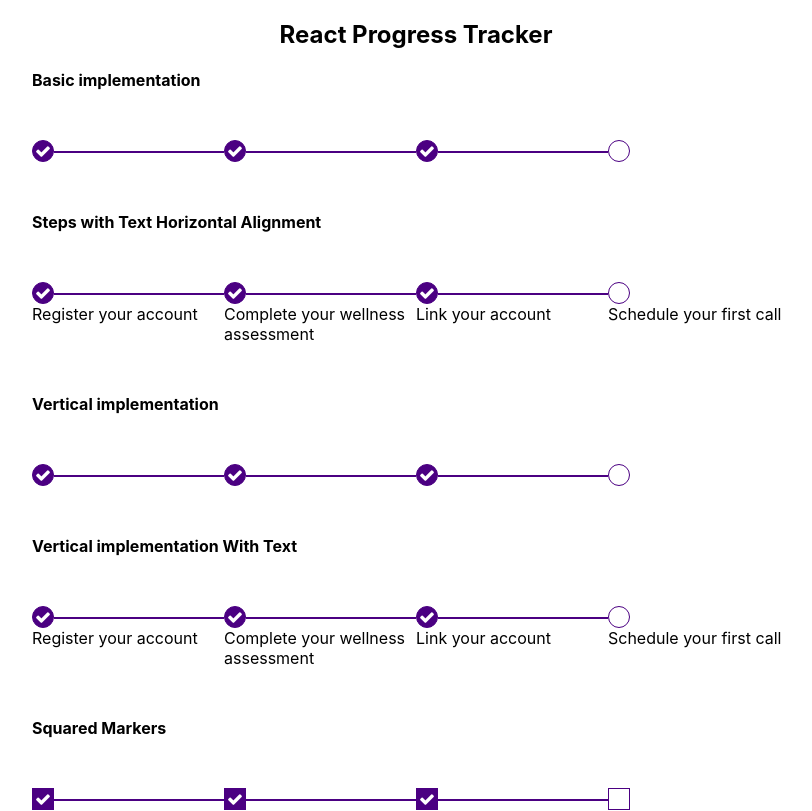
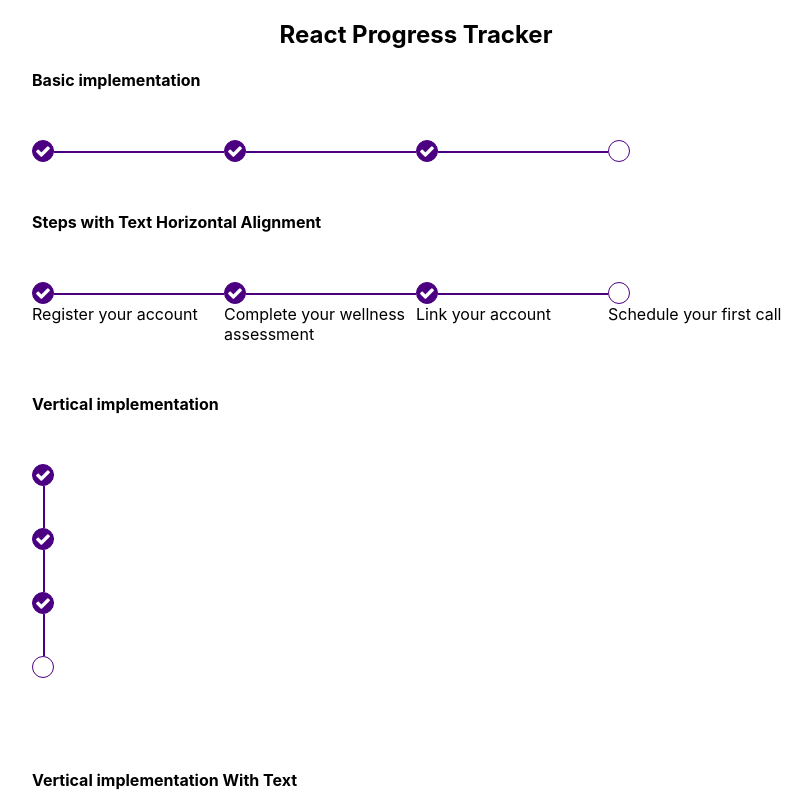
Before and after one commit to rahulsha05x/progress-stepper, a React (Create React App) app: page / in a window 1280 px wide. Shown: the top 811 px of the page, without its empty margins (224-1036 px from the left). Built offline with nearby package versions, Linux system fonts and the light colour scheme.

Commit message:
Passed orientation prop to progress bar component

```diff
--- a/src/components/progress-ui/NewProgressBar.tsx
+++ b/src/components/progress-ui/NewProgressBar.tsx
@@ -37,7 +37,7 @@ const NewProgressBar: React.FC<Props> = ({
 }) => {
     return (
         <div>
-            <NewProgressBar1 activeStep={activeStep}>
+            <NewProgressBar1 activeStep={activeStep} orientation={orientation}>
                 {steps.map((step: StepData, index: number) => {
                     let stepClass = '';
                     const completed = activeStep > index + 1;
```
